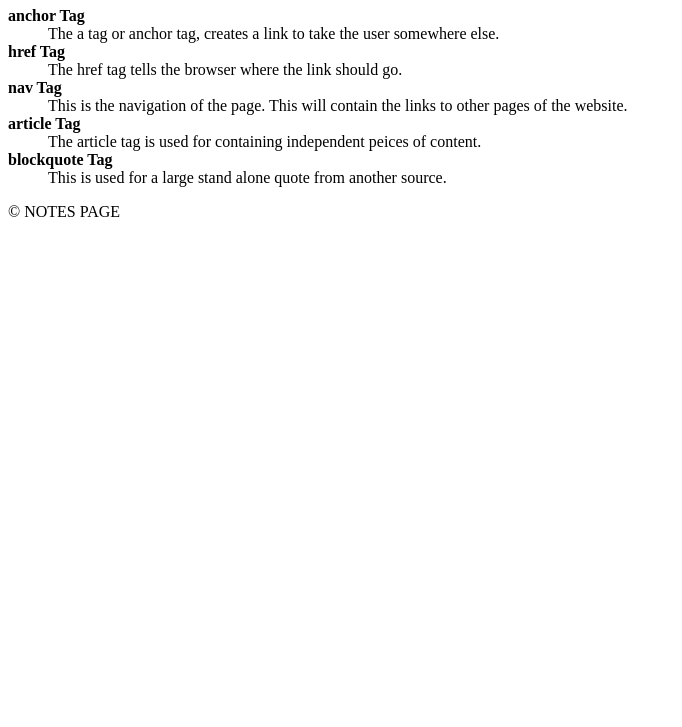
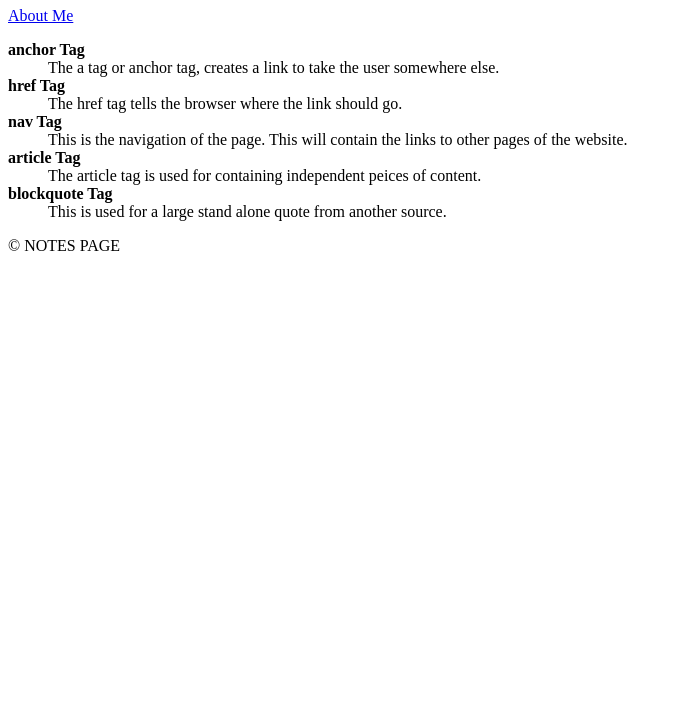
Before and after one commit to pari0137/pari0137.github.io, a plain HTML site: page html-assignment/notes.html in a window 1280 px wide. Shown: the part 73-800 px from the top of the page, without its empty margins (0-682 px from the left). Drawn offline with Linux system fonts and the light colour scheme.

Commit message:
finalizing pages

```diff
--- a/html-assignment/notes.html
+++ b/html-assignment/notes.html
@@ -7,6 +7,7 @@
     <body>
         <header>
             <h1>5 HTML Tag Descriptions</h1>
+            <a href="index.html">About Me</a>
         </header>
         <main>
             <article>
```
Also changed, not shown: html-assignment/index.html (+0 -1 lines).
